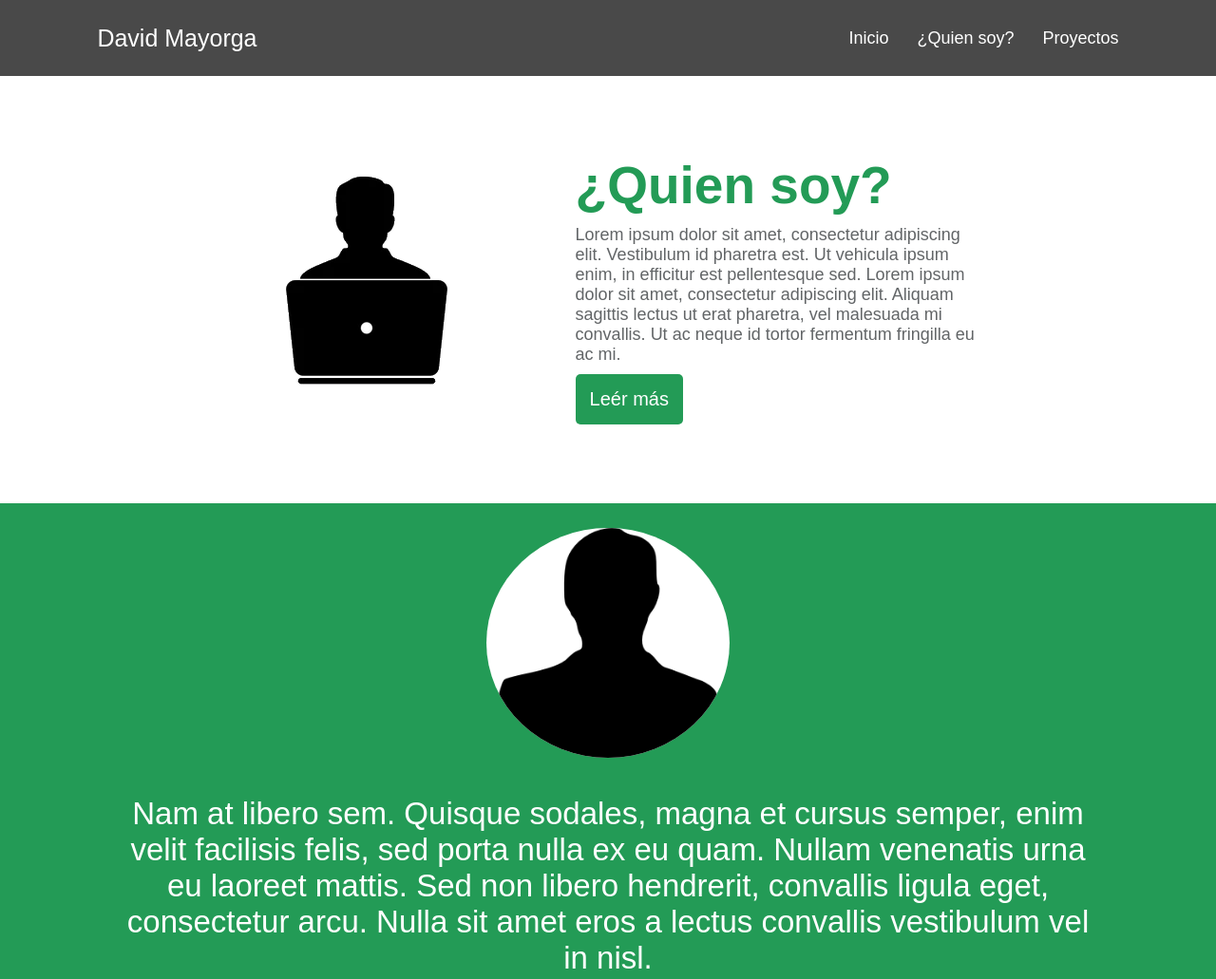
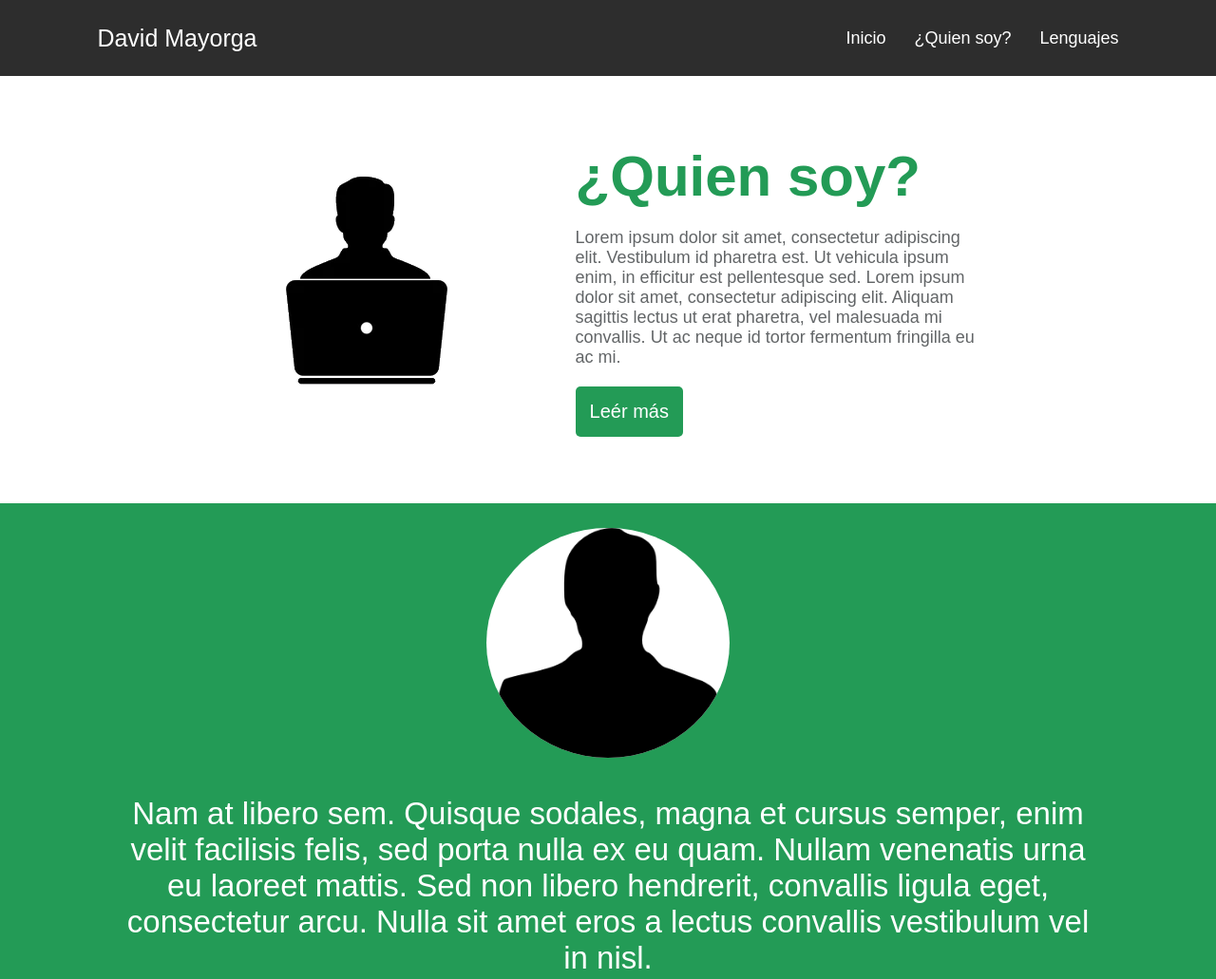
Before and after one commit to DavidMayorgaS08/Pagina_1, a plain HTML site: page index.html in a window 1280 px wide. Shown: the top 1031 px of the page at 95% size. Drawn offline with Linux system fonts and the light colour scheme.

Commit message:
Correcciones de botones

```diff
--- a/index.html
+++ b/index.html
@@ -13,9 +13,9 @@
         <header>
             <p class="nombre">David Mayorga</p>
             <ul>
-                <li>Inicio</li>
-                <li>¿Quien soy?</li>
-                <li>Proyectos</li>
+                <li><a href="#">Inicio</a></li>
+                <li><a href="#">¿Quien soy?</a></li>
+                <li><a href="#">Lenguajes</a></li>
             </ul>
         </header>
         <section class="info">
@@ -24,7 +24,7 @@
                 <div class="sub-cont-1">
                     <p class="titulo1">¿Quien soy?</p>
                     <p class="text-cont-1">Lorem ipsum dolor sit amet, consectetur adipiscing elit. Vestibulum id pharetra est. Ut vehicula ipsum enim, in efficitur est pellentesque sed. Lorem ipsum dolor sit amet, consectetur adipiscing elit. Aliquam sagittis lectus ut erat pharetra, vel malesuada mi convallis. Ut ac neque id tortor fermentum fringilla eu ac mi.</p>
-                    <button class="boton-cont-1">Leér más</button>
+                    <button class="boton-cont-1"><a href="#">Leér más</a></button>
                 </div>
             </div>
             <div class="cont-2">
@@ -48,7 +48,7 @@
                     <div class="text-js">
                         <p class="descripcion">Lenguaje de programación de alto nivel ampliamente utilizado en el desarrollo web y otros contextos. JavaScript es un lenguaje de programación versátil que se utiliza principalmente en el lado del cliente (navegador web) para hacer que las páginas web sean interactivas y dinámicas.</p>
                         <div class="cont-btn-3">
-                            <button class="btn-cont-3">Ver más</button>
+                            <button class="btn-cont-3"><a href="#">Ver más</a></button>
                         </div>
                     </div>
                 </div>
@@ -62,7 +62,7 @@
                     <div class="text-html">
                         <p class="descripcion">Es el lenguaje estándar utilizado para crear páginas web y estructurar el contenido en la World Wide Web. HTML se utiliza para definir la estructura y el contenido de una página web, incluyendo textos, imágenes, enlaces, formularios y otros elementos interactivos.</p>
                         <div class="cont-btn-3">
-                            <button class="btn-cont-3">Ver más</button>
+                            <button class="btn-cont-3"><a href="#">Ver más</a></button>
                         </div>
                     </div>
                 </div>
@@ -76,7 +76,7 @@
                     <div class="text-css">
                         <p class="descripcion">Es un lenguaje utilizado para definir la presentación y el diseño de documentos HTML y XML. En otras palabras, CSS se utiliza para controlar cómo se ve y se presenta el contenido HTML en una página web.</p>
                         <div class="cont-btn-3">
-                            <button class="btn-cont-3">Ver más</button>
+                            <button class="btn-cont-3"><a href="#">Ver más</a></button>
                         </div>
                     </div>
                 </div>
@@ -90,7 +90,7 @@
                     <div class="text-php">
                         <p class="descripcion">Es un lenguaje de programación del lado del servidor ampliamente utilizado para el desarrollo web. PHP se utiliza para generar contenido dinámico en las páginas web y para interactuar con bases de datos, manejar formularios, realizar autenticación y muchas otras tareas en el servidor.</p>
                         <div class="cont-btn-3">
-                            <button class="btn-cont-3">Ver más</button>
+                            <button class="btn-cont-3"><a href="#">Ver más</a></button>
                         </div>
                     </div>
                 </div>
--- a/style.css
+++ b/style.css
@@ -11,7 +11,7 @@
 }
 
 header, footer{
-    background-color: #494949;
+    background-color: #2d2d2d;
     color: #fff;
     height: 80px;
     width: 100%;
@@ -38,6 +38,11 @@ ul{
     font-size: 18px;
 }
 
+ul li a{
+    text-decoration: none;
+    color: #FFFFFF;
+}
+
 .info{
     margin-top: 80px;
 }
@@ -50,6 +55,7 @@ ul{
     padding-right: 10%;
     gap: 10%;
     height: 450px;
+    width: 100%;
 }
 
 .img1{
@@ -58,15 +64,15 @@ ul{
 }
 
 .titulo1{
-    font-size: 55px;
+    font-size: 60px;
     color: #239B56;
     font-weight: bold;
-    margin-bottom: 10px;
+    margin-bottom: 20px;
 }
 
 .text-cont-1{
     width: 80%;
-    margin-bottom: 10px;
+    margin-bottom: 20px;
     font-size: 18px;
     color: #626567;
 }
@@ -81,6 +87,11 @@ ul{
     border: none;
 }
 
+.boton-cont-1 a{
+    text-decoration: none;
+    color: #FFFFFF;
+}
+
 .boton-cont-1:hover{
     background-color: #4ed98b;
 }
@@ -91,6 +102,7 @@ ul{
     flex-direction: column;
     align-items: center;
     padding: 2% 10%;
+    width: 100%;
 }
 
 .img2{
@@ -118,6 +130,7 @@ ul{
     font-size: 25px;
     color: #FFFFFF;
     font-style: italic;
+    margin-top: 2px;
 }
 
 .pre-cont-3{
@@ -128,7 +141,7 @@ ul{
     color: #000000;
     font-weight: bold;
     margin-bottom: 10px;
-    margin-top: 20px;
+    margin-top: 25px;
     margin-bottom: 20px;
 }
 
@@ -139,6 +152,11 @@ ul{
     gap: 30px;
     width: 100%;
     color: #626567;
+}
+
+.btn-cont-3 a{
+    text-decoration: none;
+    color: #FFFFFF;
 }
 
 .js{
```
